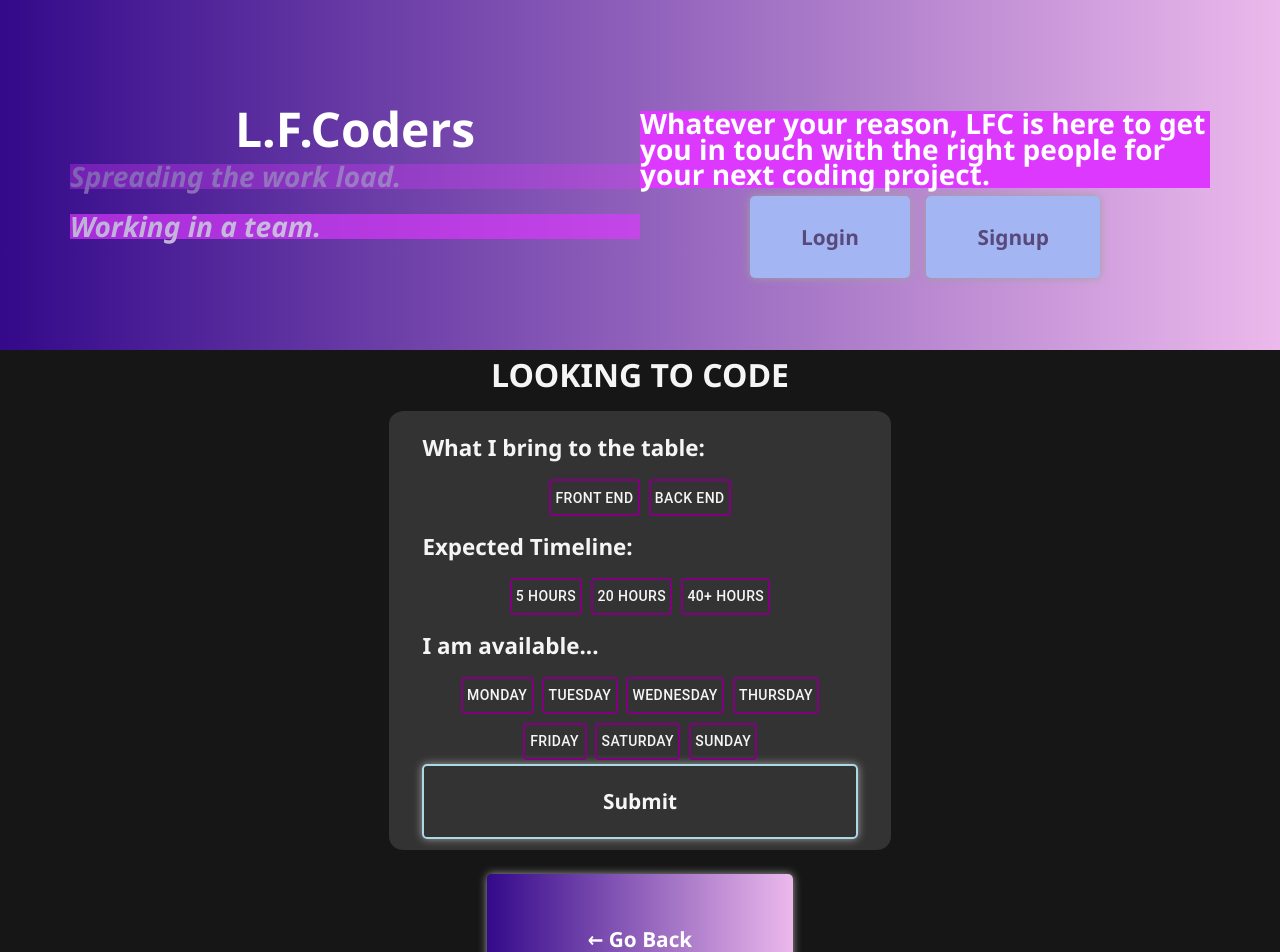
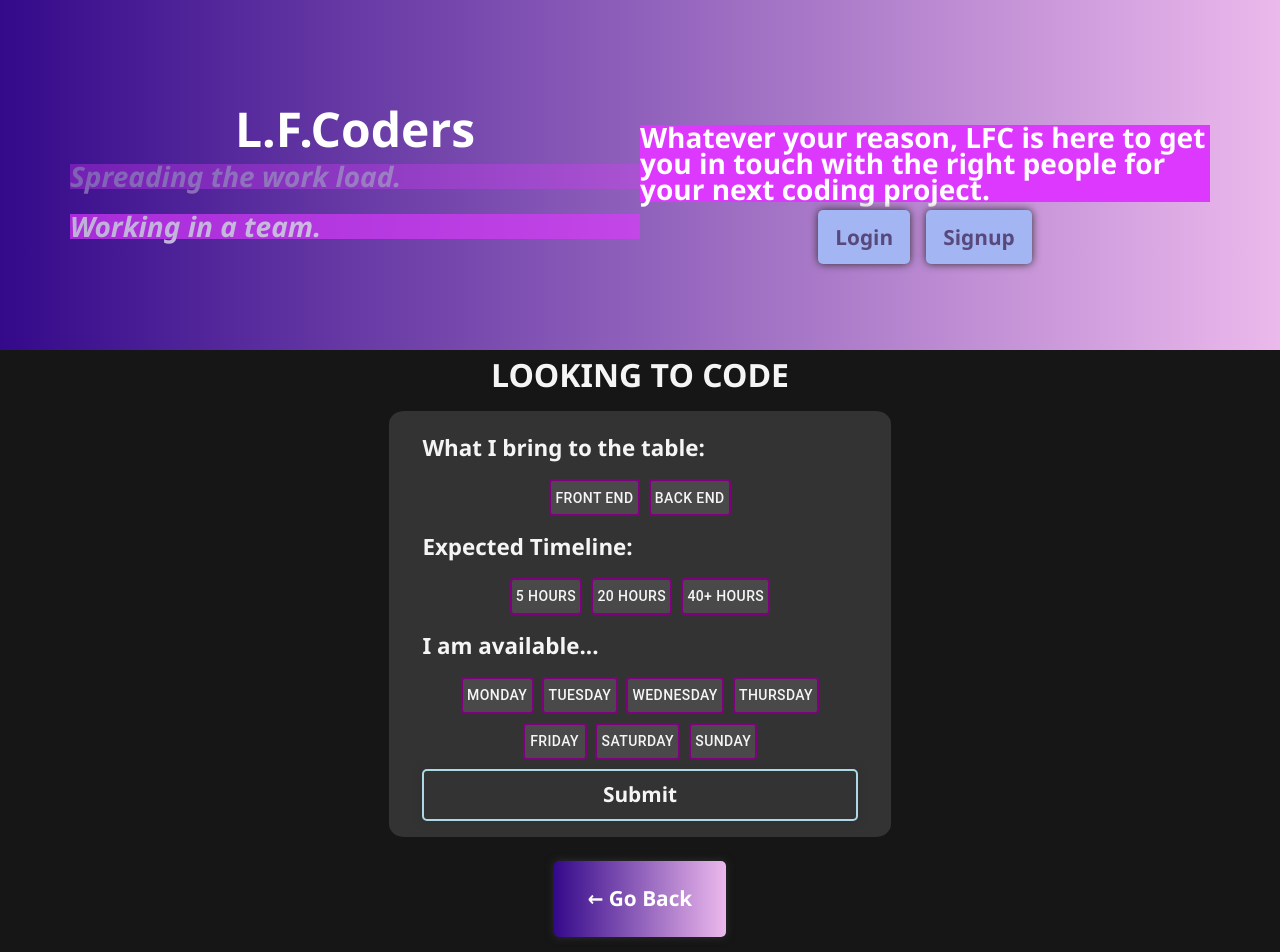
Before and after one commit to LorenzoFTSIC/LFCoders, a React (Create React App) app in the folder client/: page /search in a window 1280 px wide. Shown: the top 952 px of the page. Built offline with nearby package versions, Linux system fonts and the light colour scheme.

Commit message:
edit color after merge from main

```diff
--- a/client/src/index.css
+++ b/client/src/index.css
@@ -54,7 +54,7 @@ p + p {
 } */
 
 .btn {
-	padding: 4.5% 9%;
+	padding: 2% 3%;
 	/* background: var(--linearGradient);
 	color: var(--dark); */
 	font-size: 1.3rem;
@@ -62,14 +62,14 @@ p + p {
 	text-align: center;
 	border: none;
 	border-radius: 5px;
-	box-shadow: 0px 0px 8px rgb(161, 161, 161);
+	box-shadow: 0px 0px 8px rgb(48, 47, 47);
 	/* rgba(33, 203, 243, .3) */
 	transition: all 0.3s ease-in-out;
   }
 
-  /* .btn:hover {
-	box-shadow: var(--boxShadow);
-  } */
+  .btn:hover {
+	box-shadow: 0px 0px 8px rgb(161, 161, 161);
+  }
 
   img {
 	object-fit: contain;
--- a/client/src/pages/Search.js
+++ b/client/src/pages/Search.js
@@ -45,13 +45,14 @@ const style = {
   Button: {
     margin: '1%',
     padding: '1%',
+    background: 'rgba(255, 255, 255, 0.11)',
     color: 'whitesmoke',
     border: '2px solid purple'
   },
   submit: {
     color: 'whitesmoke',
     border: '2px solid lightblue',
-    margin: '25 0'
+    margin: '1% 0'
   }
   // 'Button:hover': {
   //   background: 'rgba(255, 161, 253, 0.3)',
```
